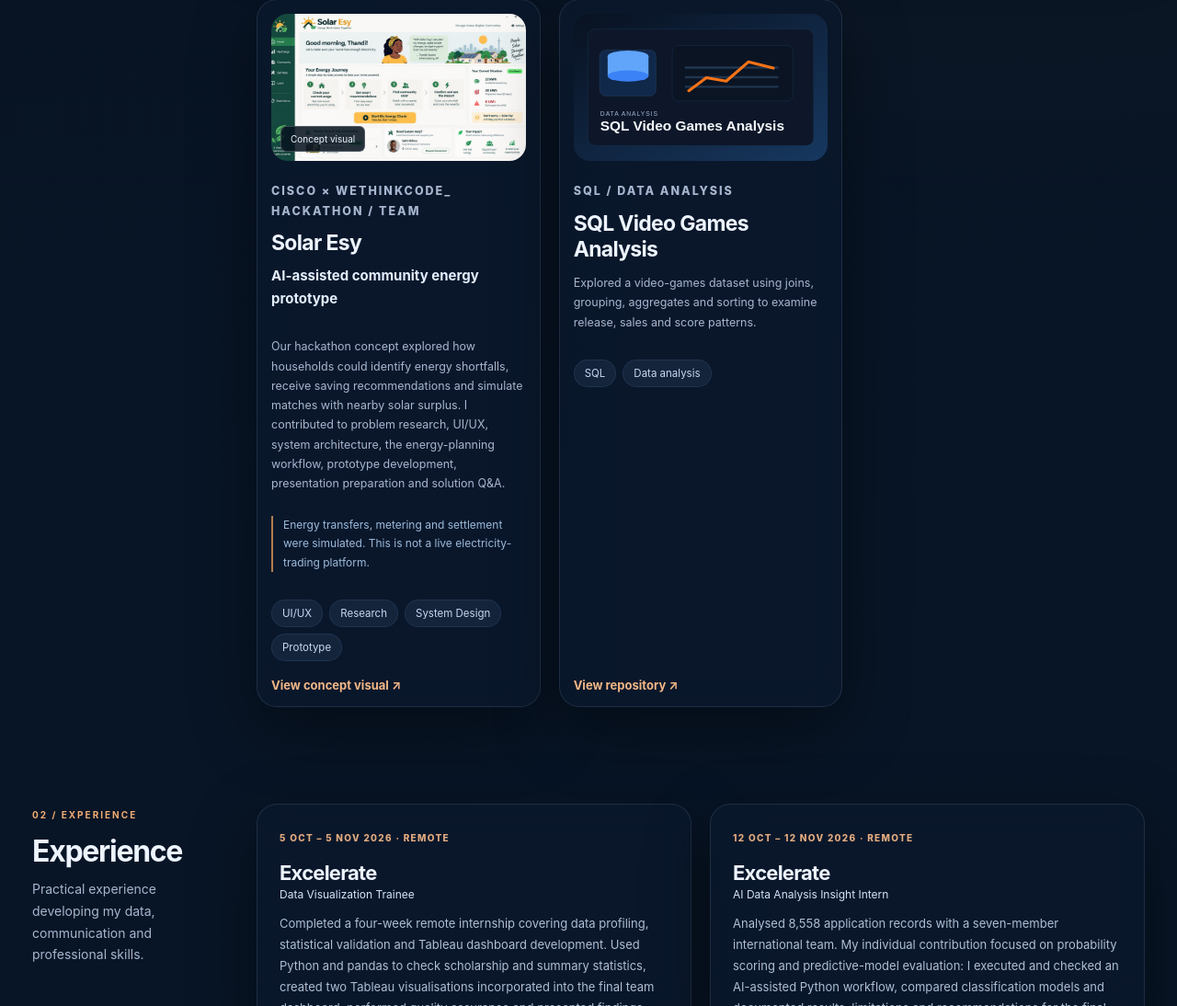
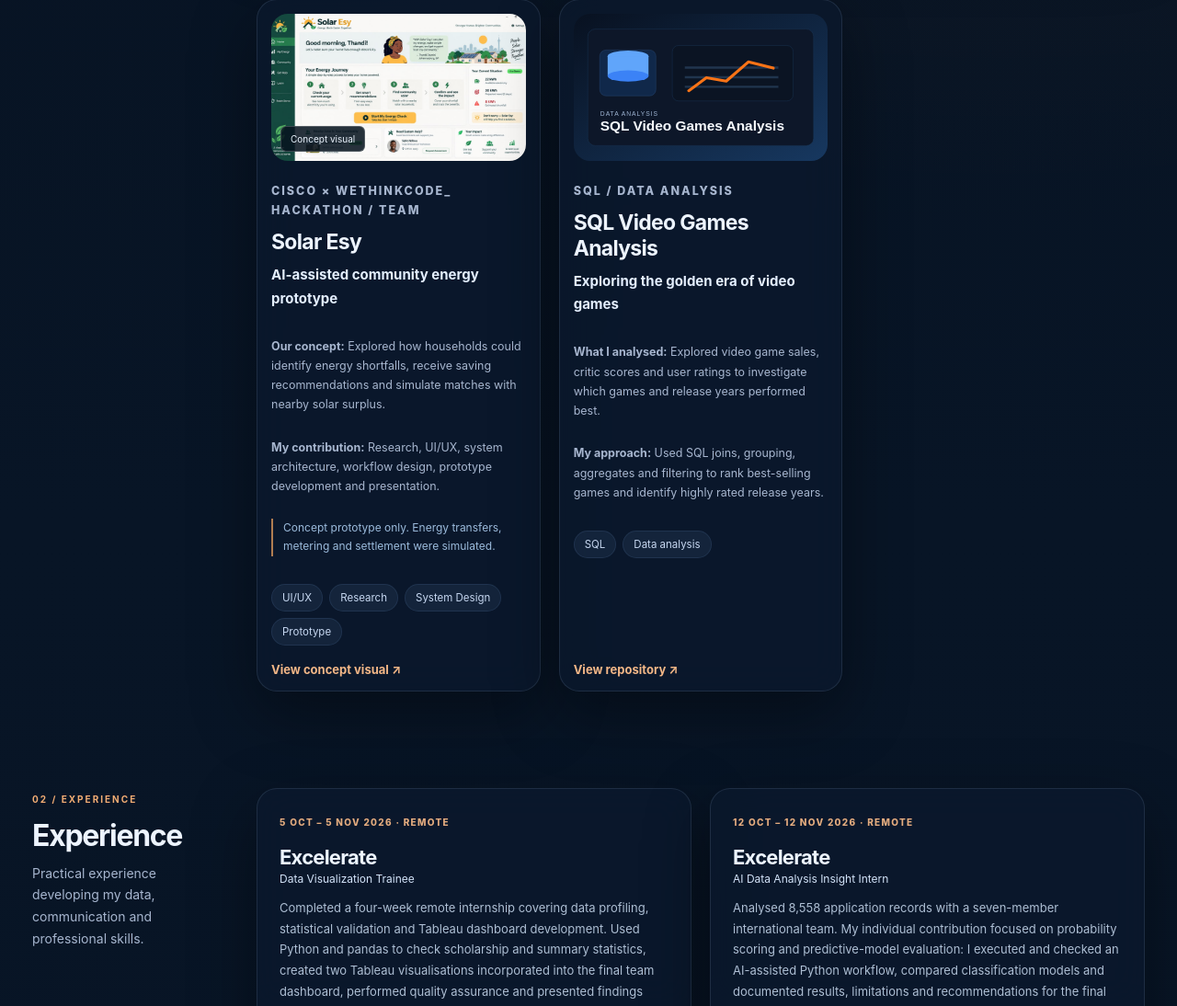
Before and after one commit to Azile-cell/Azile-portfolio, a plain HTML site: page index.html in a window 1280 px wide. Shown: the part 3654-4748 px from the top of the page at 92% size. Drawn offline with nearby package versions, Linux system fonts and the light colour scheme.

Commit message:
Revise project descriptions in index.html
Updated project descriptions for clarity and emphasis on contributions.

```diff
--- a/index.html
+++ b/index.html
@@ -482,16 +482,25 @@
             <p class="project-type">CISCO × WETHINKCODE_ HACKATHON / TEAM</p>
             <h3>Solar Esy</h3>
             <p class="project-subtitle">AI-assisted community energy prototype</p>
+
 <p>
-              Our hackathon concept explored how households could identify energy shortfalls,
-              receive saving recommendations and simulate matches with nearby solar surplus.
-              I contributed to problem research, UI/UX, system architecture, the energy-planning
-              workflow, prototype development, presentation preparation and solution Q&amp;A.
+  <strong>Our concept:</strong>
+  Explored how households could identify energy
+  shortfalls, receive saving recommendations and
+  simulate matches with nearby solar surplus.
 </p>
+
+<p>
+  <strong>My contribution:</strong>
+  Research, UI/UX, system architecture, workflow
+  design, prototype development and presentation.
+</p>
+
 <p class="project-note">
-              Energy transfers, metering and settlement were simulated. This is not a live
-              electricity-trading platform.
+  Concept prototype only. Energy transfers,
+  metering and settlement were simulated.
 </p>
+
             <ul class="stack-pills compact">
               <li>UI/UX</li><li>Research</li><li>System Design</li><li>Prototype</li>
             </ul>
@@ -507,10 +516,25 @@
             </div>
             <p class="project-type">SQL / DATA ANALYSIS</p>
             <h3>SQL Video Games Analysis</h3>
+
+<p class="project-subtitle">
+  Exploring the golden era of video games
+</p>
+
 <p>
-              Explored a video-games dataset using joins, grouping, aggregates and sorting
-              to examine release, sales and score patterns.
+  <strong>What I analysed:</strong>
+  Explored video game sales, critic scores and
+  user ratings to investigate which games and
+  release years performed best.
 </p>
+
+<p>
+  <strong>My approach:</strong>
+  Used SQL joins, grouping, aggregates and
+  filtering to rank best-selling games and
+  identify highly rated release years.
+</p>
+
             <ul class="stack-pills compact"><li>SQL</li><li>Data analysis</li></ul>
             <a class="card-link" href="https://github.com/Azile-cell/-datacamp-sql-video-games-project" target="_blank" rel="noopener noreferrer">View repository ↗</a>
           </article>
```
Lines whose indentation alone changed are shown as unchanged.
